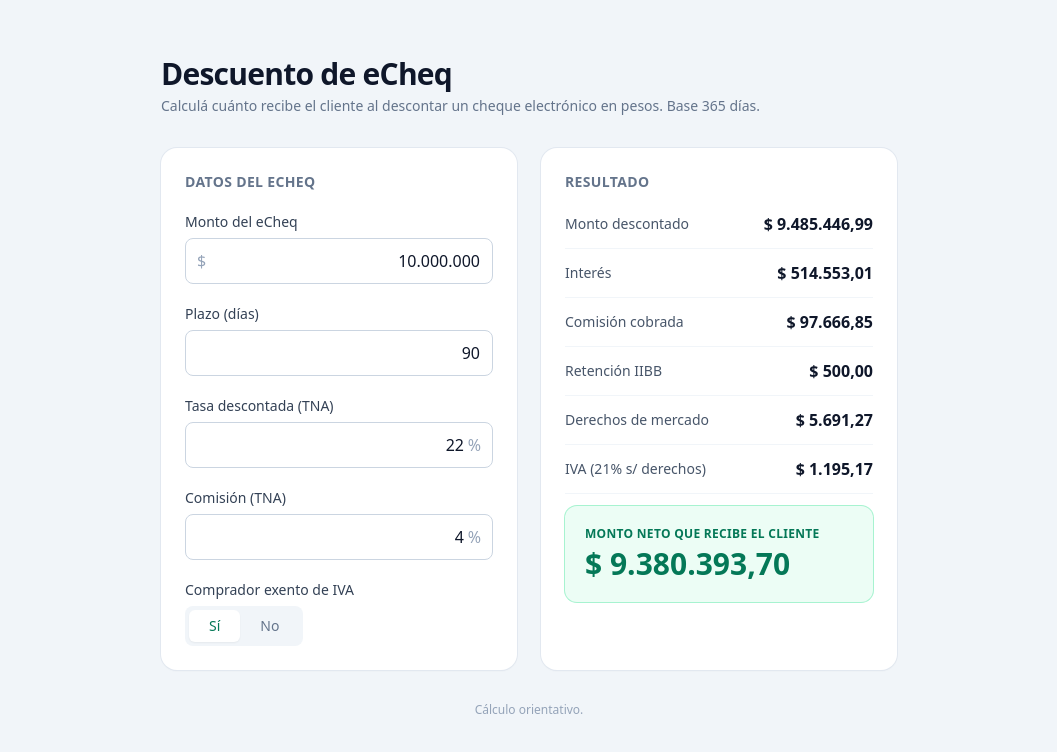
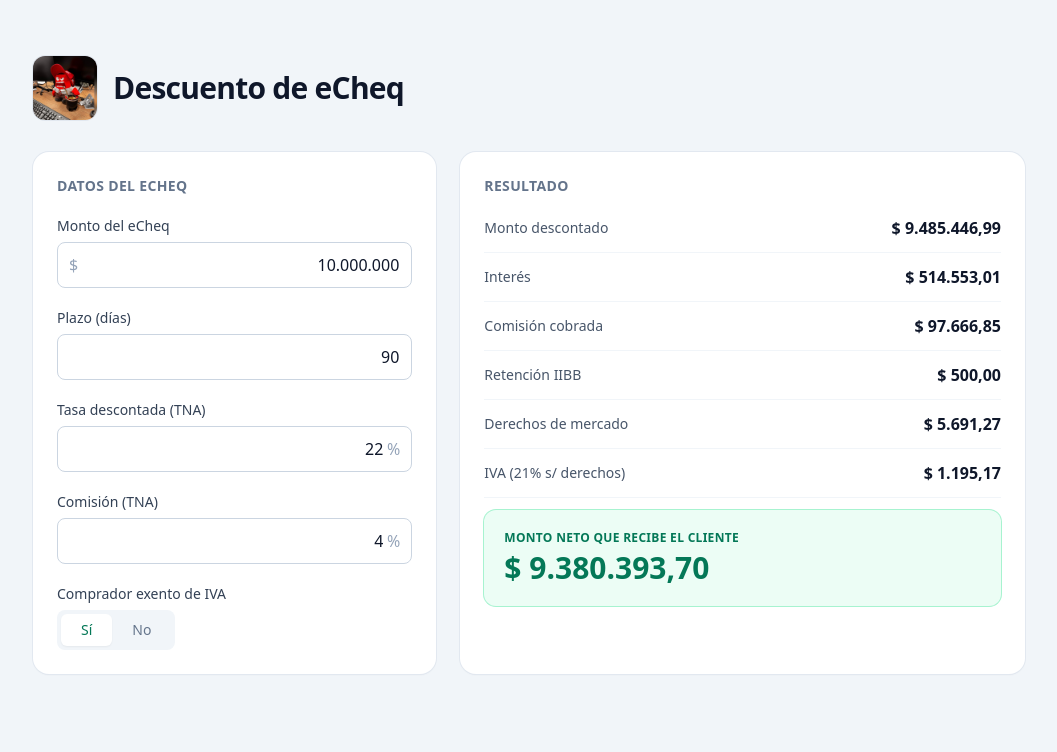
Before and after one commit to Mcastro1497/cheques, a Next.js app: page / in a window 1280 px wide. Shown: the top 752 px of the page, without its empty margins (111-1168 px from the left). Built offline with nearby package versions, Linux system fonts and the light colour scheme.

Commit message:
ui: mostrar mascota en header, quitar subtítulo/footer y ensanchar panel de resultados para montos grandes

```diff
--- a/app/page.tsx
+++ b/app/page.tsx
@@ -1,23 +1,24 @@
+import Image from "next/image";
 import Calculator from "@/components/Calculator";
 
 export default function Home() {
   return (
-    <main className="mx-auto max-w-3xl px-4 py-10 sm:py-14">
-      <header className="mb-8">
+    <main className="mx-auto max-w-5xl px-4 py-10 sm:py-14">
+      <header className="mb-8 flex items-center gap-4">
+        <Image
+          src="/mascota.jpeg"
+          alt="Mascota"
+          width={64}
+          height={64}
+          className="h-16 w-16 shrink-0 rounded-xl object-cover ring-1 ring-slate-200"
+          priority
+        />
         <h1 className="text-2xl font-bold tracking-tight text-slate-900 sm:text-3xl">
           Descuento de eCheq
         </h1>
-        <p className="mt-1 text-sm text-slate-500">
-          Calculá cuánto recibe el cliente al descontar un cheque electrónico en
-          pesos. Base 365 días.
-        </p>
       </header>
 
       <Calculator />
-
-      <footer className="mt-8 text-center text-xs text-slate-400">
-        Cálculo orientativo.
-      </footer>
     </main>
   );
 }
--- a/components/Calculator.tsx
+++ b/components/Calculator.tsx
@@ -45,7 +45,7 @@ export default function Calculator() {
   }, [inputsValidos, plazoNum, montoNum, tasaNum, comisionNum, exento]);
 
   return (
-    <div className="grid gap-6 md:grid-cols-2">
+    <div className="grid gap-6 md:grid-cols-[1fr_1.4fr]">
       {/* Formulario */}
       <section className="rounded-2xl bg-white p-6 shadow-sm ring-1 ring-slate-200">
         <h2 className="mb-5 text-sm font-semibold uppercase tracking-wide text-slate-500">
@@ -151,7 +151,7 @@ export default function Calculator() {
               <p className="text-xs font-semibold uppercase tracking-wide text-emerald-700">
                 Monto neto que recibe el cliente
               </p>
-              <p className="mt-1 text-3xl font-bold tabular-nums text-emerald-700">
+              <p className="mt-1 whitespace-nowrap text-2xl font-bold tabular-nums text-emerald-700 sm:text-3xl">
                 {formatARS(result.clienteRecibe)}
               </p>
             </div>
@@ -256,9 +256,9 @@ function Toggle({
 
 function ResultRow({ label, value }: { label: string; value: string }) {
   return (
-    <div className="flex items-center justify-between border-b border-slate-100 pb-3">
+    <div className="flex items-center justify-between gap-4 border-b border-slate-100 pb-3">
       <span className="text-sm text-slate-600">{label}</span>
-      <span className="text-base font-semibold tabular-nums text-slate-900">
+      <span className="whitespace-nowrap text-base font-semibold tabular-nums text-slate-900">
         {value}
       </span>
     </div>
```
